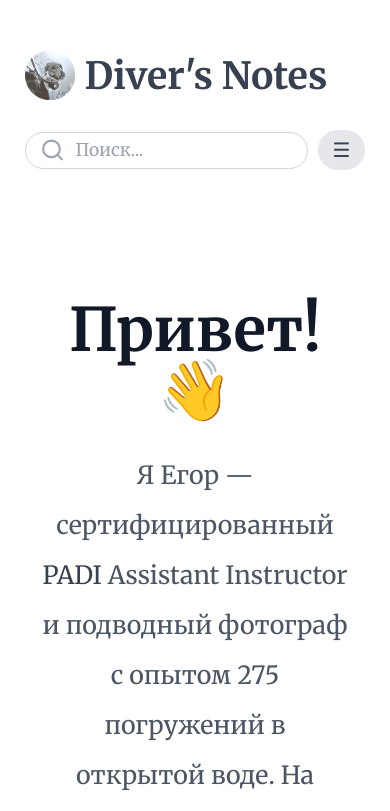
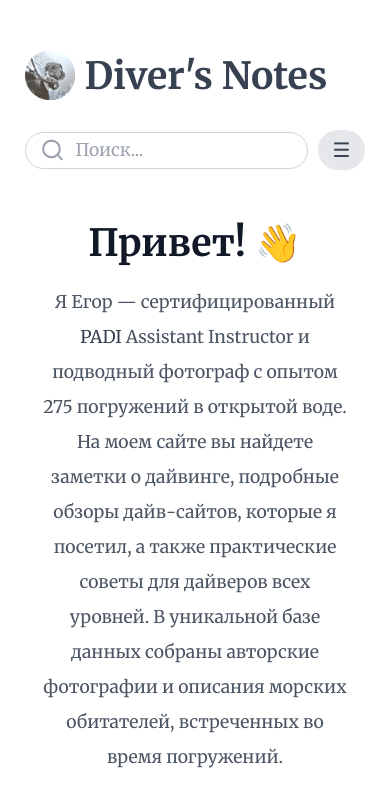
Before and after one commit to Muratov-Egor/blog, a Next.js app: page /1 in a window 390 px wide. Shown: the top 811 px of the page. Built offline with nearby package versions, Linux system fonts and the light colour scheme.

Commit message:
Update Home page styles for improved responsiveness
- Adjusted heading and paragraph styles for better readability on different screen sizes.
- Enhanced layout with responsive classes to ensure a consistent appearance across devices.

```diff
--- a/app/[lang]/page.tsx
+++ b/app/[lang]/page.tsx
@@ -45,11 +45,11 @@ export default async function Home({
       />
       <div className="container mx-auto px-4">
         {/* Hero Section */}
-        <div className="max-w-4xl mx-auto text-center py-16">
-          <h1 className="text-5xl font-bold mb-6">
+        <div className="max-w-4xl mx-auto text-center lg:py-16">
+          <h1 className="lg:text-5xl text-3xl font-bold lg:mb-6 mb-4 text-center">
             {t.home.hero.title}
           </h1>
-          <p className="text-xl text-gray-600 mb-12 leading-loose"
+          <p className="lg:text-xl text-sm text-gray-600 mb-12 leading-loose"
              dangerouslySetInnerHTML={{ __html: t.home.hero.subtitle.replace('{{dives}}', DIVE_STATS.countDives.toString()) }} />
           <div className="relative aspect-[16/9]">
             <Image
```
